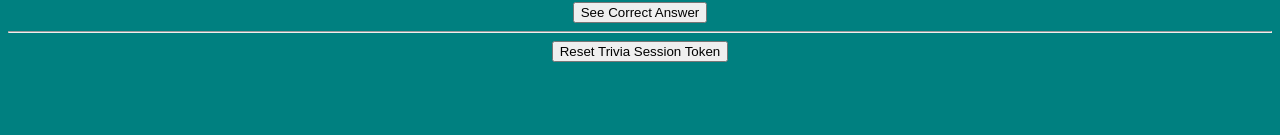
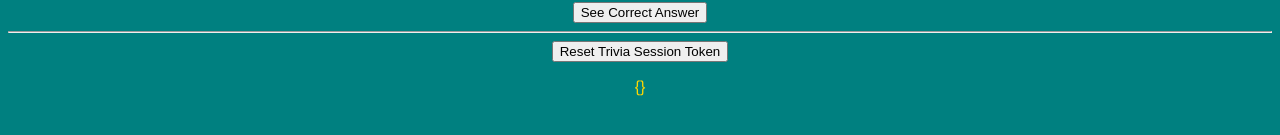
Before and after one commit to jeffspatafora/student-assessment-tracker-app-frontend, a Vue app: page /trivia in a window 1280 px wide. Shown: the part 205-340 px from the top of the page. Built offline with nearby package versions, Linux system fonts and the light colour scheme; no server answers.

Commit message:
adds triviaCategories variable, adds trivia_categories get request to indexTriviaCategories function

```diff
--- a/src/views/TriviaView.vue
+++ b/src/views/TriviaView.vue
@@ -9,6 +9,7 @@ export default {
       correctAnswer: "",
       showCorrectAnswer: "",
       possibleAnswers: [],
+      triviaCategories: {}
     };
   },
   created: function () {
@@ -37,6 +38,10 @@ export default {
     },
     indexTriviaCategories: function () {
       console.log('index trivia categoires');
+      axios.get("trivia_categories").then(response => {
+        console.log(response.data);
+        this.triviaCategories = response.data;
+      })
     }
   }
 };
@@ -61,6 +66,8 @@ export default {
   <hr>
   <button v-on:click="resetSessionToken()">Reset Trivia Session Token</button>
 
+  <p>{{ triviaCategories }}</p>
+
 
 
 </template>
```
